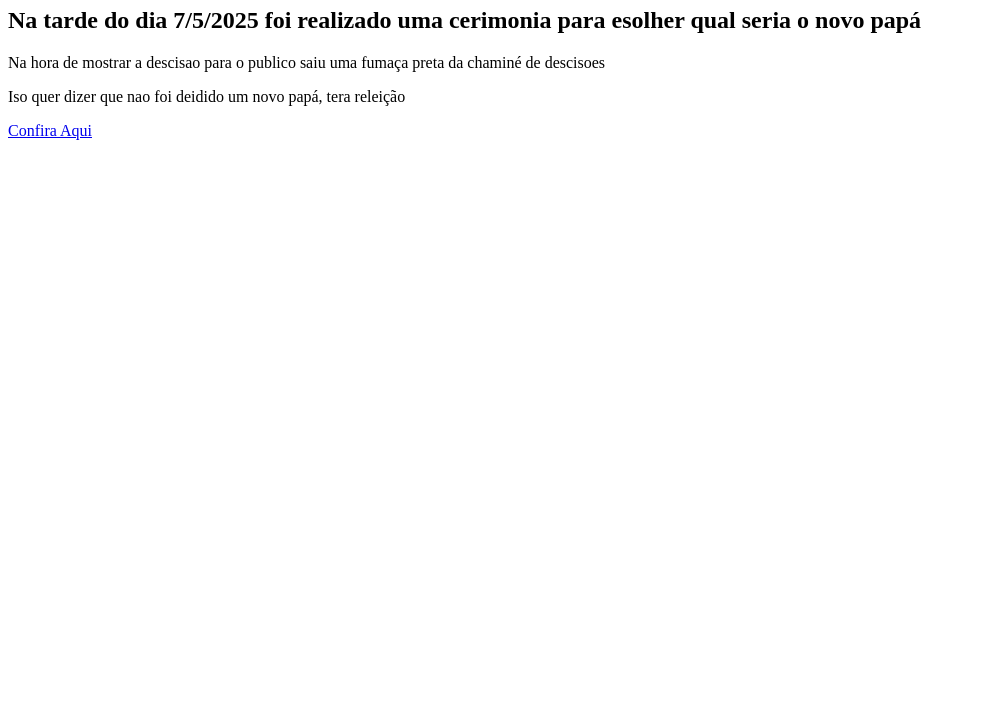
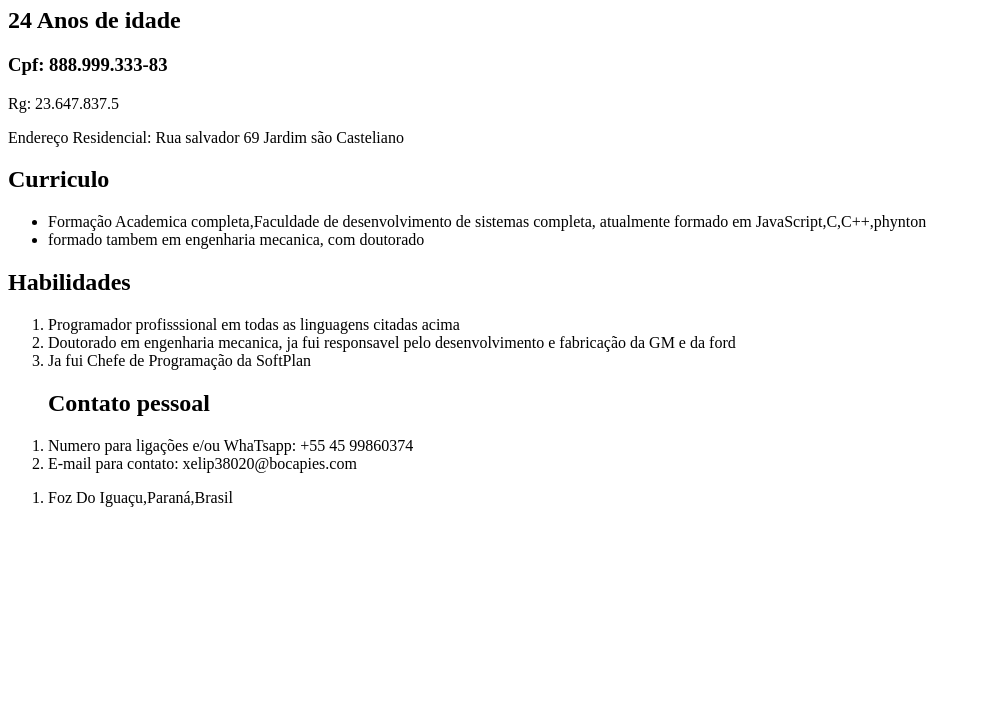
Before and after one commit to pedro1ads/primeirapagina, a plain HTML site: page index.html in a window 1280 px wide. Shown: the part 73-800 px from the top of the page, without its empty margins (0-981 px from the left). Drawn offline with Linux system fonts and the light colour scheme.

Commit message:
Add files via upload

```diff
--- a/index.html
+++ b/index.html
@@ -6,10 +6,41 @@
     <title>teste</title>
 </head>
 <body>
-<h1>Conclave dos papas não foi decidido hoje!</h1>
-<h2>Na tarde do dia 7/5/2025 foi realizado uma cerimonia para esolher qual seria o novo papá</h2>
-  <p>Na hora de mostrar a descisao para o publico saiu uma fumaça preta da chaminé de descisoes </p>
-  <p>Iso quer dizer que nao foi deidido um novo papá, tera releição</p>
-  <a href="https://sites.google.com/site/populardoodlegames/google-snake">Confira Aqui</a>
+<h1>Pedro Henrique Cazatto Polli</h1>
+<h2>24 Anos de idade </a></h2>
+<h3>Cpf:  888.999.333-83</h3>
+<p>Rg: 23.647.837.5</p>
+<p>Endereço Residencial: Rua salvador 69 Jardim são Casteliano   <p>
+<h2>Curriculo</h2>
+<ul>
+  <li>Formação Academica completa,Faculdade de desenvolvimento de sistemas completa, atualmente formado em JavaScript,C,C++,phynton</li>
+  <li>formado tambem em engenharia mecanica, com doutorado </li>
+</ul>
+<h2>Habilidades</h2>
+<ol>
+  <li>Programador profisssional em todas as linguagens citadas acima</li>
+  <li>Doutorado em engenharia mecanica, ja fui responsavel pelo desenvolvimento e fabricação da GM e da ford</li>
+  <li>Ja fui Chefe de Programação da SoftPlan</li>
+</ol>
+<ol>
+<h2>Contato pessoal</h2>
+<li> Numero para ligações e/ou WhaTsapp: +55 45 99860374</li>
+<li>E-mail para contato: xelip38020@bocapies.com</li>
+</ol>
+<ol>
+<li>Foz Do Iguaçu,Paraná,Brasil</li>
+</ol>
+
+
+
+
+
+
+
+
+
+
+
+
 </body>
 </html>
```
